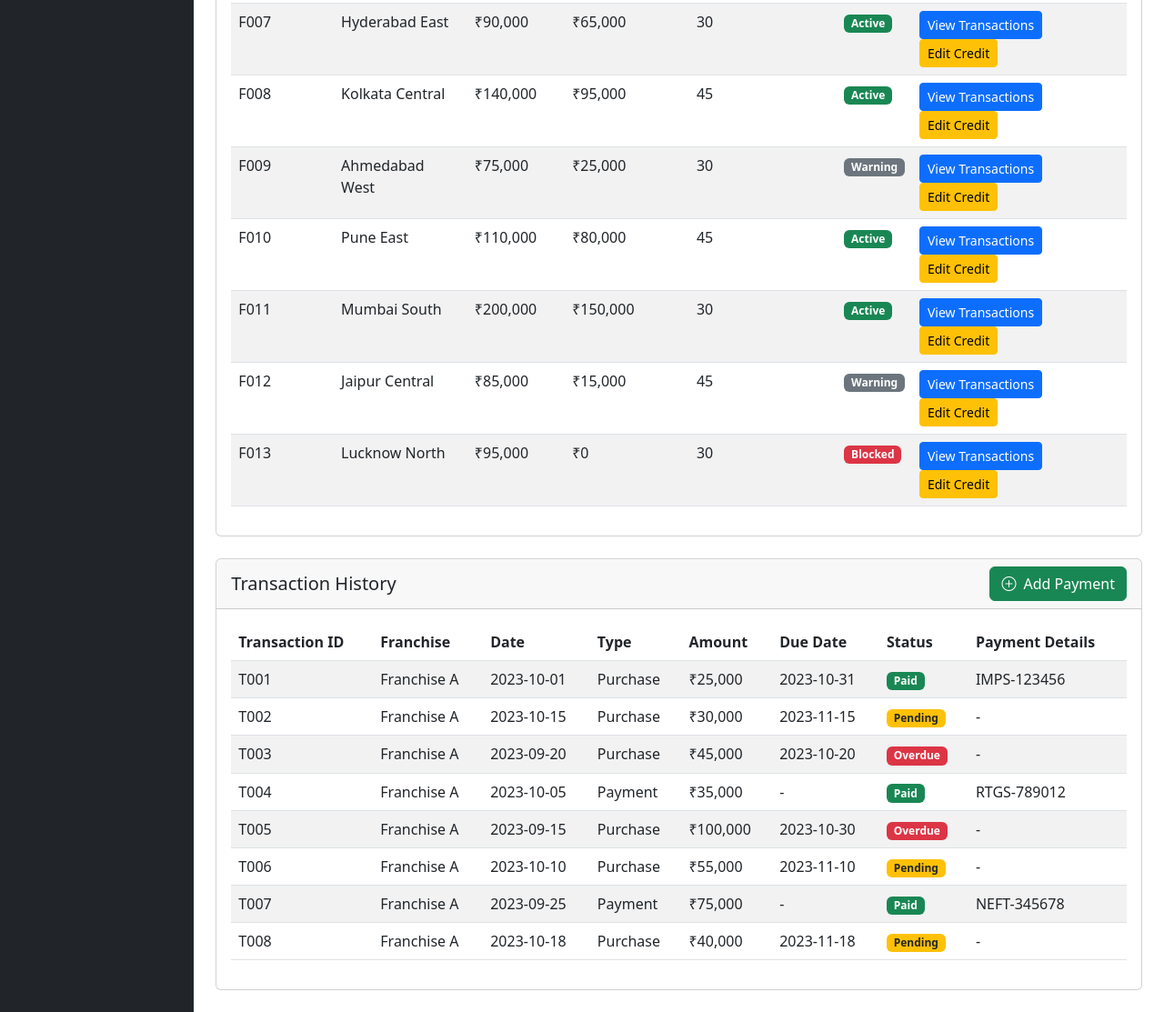
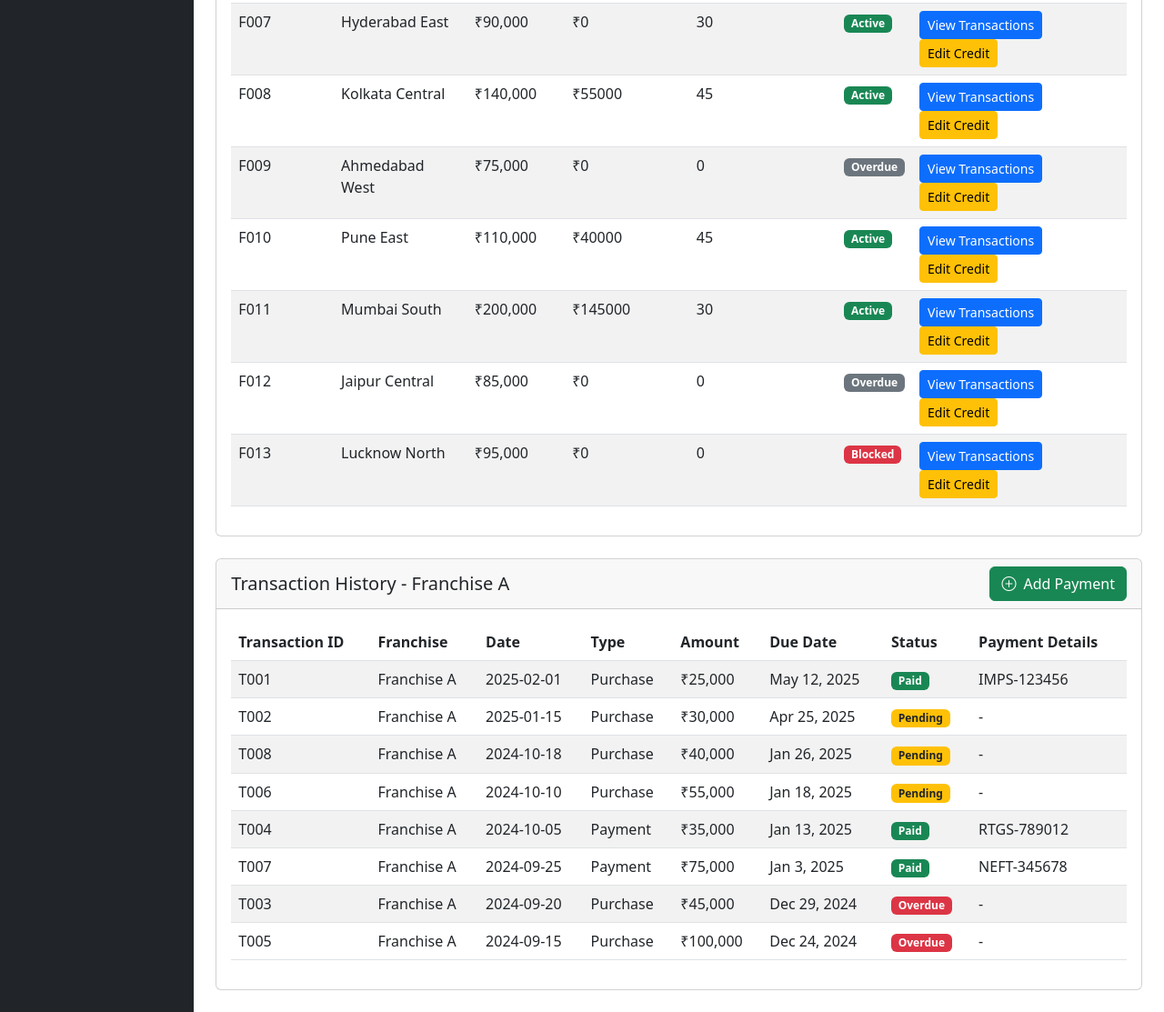
Before and after one commit to arpanm/cdit-franchise, a website: page mother-company-credits.html in a window 1280 px wide. Shown: the part 818-1931 px from the top of the page at 91% size. Drawn offline with nearby package versions, Linux system fonts and the light colour scheme.

Commit message:
adding credit management

```diff
--- a/js/mother-company-credits.js
+++ b/js/mother-company-credits.js
@@ -1,78 +1,78 @@
 // Mock data for testing
 const mockFranchises = [
-    { id: 'F001', name: 'Franchise A', creditLimit: 100000, availableCredit: 75000, creditPeriod: 30, status: 'Active' },
-    { id: 'F002', name: 'Franchise B', creditLimit: 150000, availableCredit: 50000, creditPeriod: 45, status: 'Blocked' },
-    { id: 'F003', name: 'Franchise C', creditLimit: 200000, availableCredit: 180000, creditPeriod: 30, status: 'Active' },
-    { id: 'F004', name: 'Delhi North', creditLimit: 180000, availableCredit: 120000, creditPeriod: 30, status: 'Active' },
-    { id: 'F005', name: 'Bangalore Central', creditLimit: 160000, availableCredit: 40000, creditPeriod: 45, status: 'Warning' },
-    { id: 'F006', name: 'Chennai South', creditLimit: 120000, availableCredit: 0, creditPeriod: 30, status: 'Blocked' },
-    { id: 'F007', name: 'Hyderabad East', creditLimit: 90000, availableCredit: 65000, creditPeriod: 30, status: 'Active' },
-    { id: 'F008', name: 'Kolkata Central', creditLimit: 140000, availableCredit: 95000, creditPeriod: 45, status: 'Active' },
-    { id: 'F009', name: 'Ahmedabad West', creditLimit: 75000, availableCredit: 25000, creditPeriod: 30, status: 'Warning' },
-    { id: 'F010', name: 'Pune East', creditLimit: 110000, availableCredit: 80000, creditPeriod: 45, status: 'Active' },
-    { id: 'F011', name: 'Mumbai South', creditLimit: 200000, availableCredit: 150000, creditPeriod: 30, status: 'Active' },
-    { id: 'F012', name: 'Jaipur Central', creditLimit: 85000, availableCredit: 15000, creditPeriod: 45, status: 'Warning' },
-    { id: 'F013', name: 'Lucknow North', creditLimit: 95000, availableCredit: 0, creditPeriod: 30, status: 'Blocked' }
+    { id: 'F001', name: 'Franchise A', creditLimit: 100000, creditPeriod: 30, status: 'Active' },
+    { id: 'F002', name: 'Franchise B', creditLimit: 150000, creditPeriod: 0, status: 'Blocked' },
+    { id: 'F003', name: 'Franchise C', creditLimit: 200000, creditPeriod: 30, status: 'Active' },
+    { id: 'F004', name: 'Delhi North', creditLimit: 180000, creditPeriod: 30, status: 'Active' },
+    { id: 'F005', name: 'Bangalore Central', creditLimit: 160000, creditPeriod: 0, status: 'Overdue' },
+    { id: 'F006', name: 'Chennai South', creditLimit: 120000, creditPeriod: 0, status: 'Blocked' },
+    { id: 'F007', name: 'Hyderabad East', creditLimit: 90000, creditPeriod: 30, status: 'Active' },
+    { id: 'F008', name: 'Kolkata Central', creditLimit: 140000, creditPeriod: 45, status: 'Active' },
+    { id: 'F009', name: 'Ahmedabad West', creditLimit: 75000, creditPeriod: 0, status: 'Overdue' },
+    { id: 'F010', name: 'Pune East', creditLimit: 110000, creditPeriod: 45, status: 'Active' },
+    { id: 'F011', name: 'Mumbai South', creditLimit: 200000, creditPeriod: 30, status: 'Active' },
+    { id: 'F012', name: 'Jaipur Central', creditLimit: 85000, creditPeriod: 0, status: 'Overdue' },
+    { id: 'F013', name: 'Lucknow North', creditLimit: 95000, creditPeriod: 0, status: 'Blocked' }
 ];
 
 const mockTransactions = [
     // Franchise F001 transactions
-    { id: 'T001', franchiseId: 'F001', date: '2023-10-01', type: 'Purchase', amount: 25000, dueDate: '2023-10-31', status: 'Paid', paymentDetails: 'IMPS-123456' },
-    { id: 'T002', franchiseId: 'F001', date: '2023-10-15', type: 'Purchase', amount: 30000, dueDate: '2023-11-15', status: 'Pending', paymentDetails: '-' },
-    { id: 'T003', franchiseId: 'F001', date: '2023-09-20', type: 'Purchase', amount: 45000, dueDate: '2023-10-20', status: 'Overdue', paymentDetails: '-' },
-    { id: 'T004', franchiseId: 'F001', date: '2023-10-05', type: 'Payment', amount: 35000, dueDate: '-', status: 'Paid', paymentDetails: 'RTGS-789012' },
-    { id: 'T005', franchiseId: 'F001', date: '2023-09-15', type: 'Purchase', amount: 100000, dueDate: '2023-10-30', status: 'Overdue', paymentDetails: '-' },
-    { id: 'T006', franchiseId: 'F001', date: '2023-10-10', type: 'Purchase', amount: 55000, dueDate: '2023-11-10', status: 'Pending', paymentDetails: '-' },
-    { id: 'T007', franchiseId: 'F001', date: '2023-09-25', type: 'Payment', amount: 75000, dueDate: '-', status: 'Paid', paymentDetails: 'NEFT-345678' },
-    { id: 'T008', franchiseId: 'F001', date: '2023-10-18', type: 'Purchase', amount: 40000, dueDate: '2023-11-18', status: 'Pending', paymentDetails: '-' },
+    { id: 'T001', franchiseId: 'F001', date: '2025-02-01', type: 'Purchase', amount: 25000, status: 'Paid', paymentDetails: 'IMPS-123456' },
+    { id: 'T002', franchiseId: 'F001', date: '2025-01-15', type: 'Purchase', amount: 30000, status: 'Pending', paymentDetails: '-' },
+    { id: 'T003', franchiseId: 'F001', date: '2024-09-20', type: 'Purchase', amount: 45000, status: 'Overdue', paymentDetails: '-' },
+    { id: 'T004', franchiseId: 'F001', date: '2024-10-05', type: 'Payment', amount: 35000, status: 'Paid', paymentDetails: 'RTGS-789012' },
+    { id: 'T005', franchiseId: 'F001', date: '2024-09-15', type: 'Purchase', amount: 100000, status: 'Overdue', paymentDetails: '-' },
+    { id: 'T006', franchiseId: 'F001', date: '2024-10-10', type: 'Purchase', amount: 55000, status: 'Pending', paymentDetails: '-' },
+    { id: 'T007', franchiseId: 'F001', date: '2024-09-25', type: 'Payment', amount: 75000, status: 'Paid', paymentDetails: 'NEFT-345678' },
+    { id: 'T008', franchiseId: 'F001', date: '2024-10-18', type: 'Purchase', amount: 40000, status: 'Pending', paymentDetails: '-' },
 
     // Franchise F003 transactions
-    { id: 'T009', franchiseId: 'F003', date: '2023-09-30', type: 'Purchase', amount: 60000, dueDate: '2023-10-30', status: 'Paid', paymentDetails: 'IMPS-901234' },
-    { id: 'T010', franchiseId: 'F003', date: '2023-10-12', type: 'Purchase', amount: 85000, dueDate: '2023-11-12', status: 'Pending', paymentDetails: '-' },
-    { id: 'T011', franchiseId: 'F003', date: '2023-10-20', type: 'Payment', amount: 60000, dueDate: '-', status: 'Paid', paymentDetails: 'RTGS-567890' },
-    { id: 'T012', franchiseId: 'F003', date: '2023-01-28', type: 'Purchase', amount: 35000, dueDate: '2023-01-28', status: 'Overdue', paymentDetails: '-' },
-    { id: 'T009', franchiseId: 'F003', date: '2023-01-30', type: 'Purchase', amount: 60000, dueDate: '2023-01-30', status: 'Paid', paymentDetails: 'IMPS-901234' },
-    { id: 'T010', franchiseId: 'F003', date: '2023-01-12', type: 'Purchase', amount: 85000, dueDate: '2023-02-12', status: 'Pending', paymentDetails: '-' },
-    { id: 'T011', franchiseId: 'F003', date: '2023-01-20', type: 'Payment', amount: 60000, dueDate: '-', status: 'Paid', paymentDetails: 'RTGS-567890' },
-    { id: 'T012', franchiseId: 'F003', date: '2023-01-28', type: 'Purchase', amount: 35000, dueDate: '2023-01-28', status: 'Overdue', paymentDetails: '-' },
+    { id: 'T009', franchiseId: 'F003', date: '2025-01-30', type: 'Purchase', amount: 60000, status: 'Paid', paymentDetails: 'IMPS-901234' },
+    { id: 'T010', franchiseId: 'F003', date: '2025-02-12', type: 'Purchase', amount: 85000, status: 'Pending', paymentDetails: '-' },
+    { id: 'T011', franchiseId: 'F003', date: '2024-10-20', type: 'Payment', amount: 60000, status: 'Paid', paymentDetails: 'RTGS-567890' },
+    { id: 'T012', franchiseId: 'F003', date: '2025-01-28', type: 'Purchase', amount: 35000, status: 'Overdue', paymentDetails: '-' },
+    { id: 'T009', franchiseId: 'F003', date: '2025-01-30', type: 'Purchase', amount: 60000, status: 'Paid', paymentDetails: 'IMPS-901234' },
+    { id: 'T010', franchiseId: 'F003', date: '2025-01-12', type: 'Purchase', amount: 85000, status: 'Pending', paymentDetails: '-' },
+    { id: 'T011', franchiseId: 'F003', date: '2025-01-20', type: 'Payment', amount: 60000, status: 'Paid', paymentDetails: 'RTGS-567890' },
+    { id: 'T012', franchiseId: 'F003', date: '2025-01-28', type: 'Purchase', amount: 35000, status: 'Overdue', paymentDetails: '-' },
 
     // Franchise F004 transactions (Delhi North)
-    { id: 'T013', franchiseId: 'F004', date: '2023-10-02', type: 'Purchase', amount: 45000, dueDate: '2023-11-02', status: 'Pending', paymentDetails: '-' },
-    { id: 'T014', franchiseId: 'F004', date: '2023-09-18', type: 'Purchase', amount: 65000, dueDate: '2023-10-18', status: 'Overdue', paymentDetails: '-' },
-    { id: 'T015', franchiseId: 'F004', date: '2023-10-08', type: 'Payment', amount: 50000, dueDate: '-', status: 'Paid', paymentDetails: 'NEFT-678901' },
-    { id: 'T016', franchiseId: 'F004', date: '2023-10-15', type: 'Purchase', amount: 35000, dueDate: '2023-11-15', status: 'Pending', paymentDetails: '-' },
-    { id: 'T017', franchiseId: 'F004', date: '2023-09-25', type: 'Payment', amount: 40000, dueDate: '-', status: 'Paid', paymentDetails: 'IMPS-234567' },
-    { id: 'T018', franchiseId: 'F004', date: '2023-09-20', type: 'Purchase', amount: 75000, dueDate: '2023-10-20', status: 'Overdue', paymentDetails: '-' },
-    { id: 'T019', franchiseId: 'F004', date: '2023-10-05', type: 'Payment', amount: 55000, dueDate: '-', status: 'Paid', paymentDetails: 'RTGS-345678' },
-    { id: 'T020', franchiseId: 'F004', date: '2023-10-12', type: 'Purchase', amount: 45000, dueDate: '2023-11-12', status: 'Pending', paymentDetails: '-' },
-    { id: 'T021', franchiseId: 'F004', date: '2023-09-28', type: 'Purchase', amount: 60000, dueDate: '2023-10-28', status: 'Overdue', paymentDetails: '-' },
-    { id: 'T022', franchiseId: 'F004', date: '2023-10-18', type: 'Payment', amount: 35000, dueDate: '-', status: 'Paid', paymentDetails: 'NEFT-456789' },
+    { id: 'T013', franchiseId: 'F004', date: '2025-02-02', type: 'Purchase', amount: 45000, status: 'Pending', paymentDetails: '-' },
+    { id: 'T014', franchiseId: 'F004', date: '2025-01-18', type: 'Purchase', amount: 65000, status: 'Overdue', paymentDetails: '-' },
+    { id: 'T015', franchiseId: 'F004', date: '2024-10-08', type: 'Payment', amount: 50000, status: 'Paid', paymentDetails: 'NEFT-678901' },
+    { id: 'T016', franchiseId: 'F004', date: '2024-10-15', type: 'Purchase', amount: 35000, status: 'Pending', paymentDetails: '-' },
+    { id: 'T017', franchiseId: 'F004', date: '2024-09-25', type: 'Payment', amount: 40000, status: 'Paid', paymentDetails: 'IMPS-234567' },
+    { id: 'T018', franchiseId: 'F004', date: '2024-09-20', type: 'Purchase', amount: 75000, status: 'Overdue', paymentDetails: '-' },
+    { id: 'T019', franchiseId: 'F004', date: '2024-10-05', type: 'Payment', amount: 55000, status: 'Paid', paymentDetails: 'RTGS-345678' },
+    { id: 'T020', franchiseId: 'F004', date: '2024-10-12', type: 'Purchase', amount: 45000, status: 'Pending', paymentDetails: '-' },
+    { id: 'T021', franchiseId: 'F004', date: '2024-09-28', type: 'Purchase', amount: 60000, status: 'Overdue', paymentDetails: '-' },
+    { id: 'T022', franchiseId: 'F004', date: '2024-10-18', type: 'Payment', amount: 35000, status: 'Paid', paymentDetails: 'NEFT-456789' },
 
     // Franchise F006 transactions (Chennai South)
-    { id: 'T023', franchiseId: 'F006', date: '2023-09-15', type: 'Purchase', amount: 85000, dueDate: '2023-10-15', status: 'Overdue', paymentDetails: '-' },
-    { id: 'T024', franchiseId: 'F006', date: '2023-10-01', type: 'Purchase', amount: 55000, dueDate: '2023-11-01', status: 'Pending', paymentDetails: '-' },
-    { id: 'T025', franchiseId: 'F006', date: '2023-10-10', type: 'Payment', amount: 45000, dueDate: '-', status: 'Paid', paymentDetails: 'IMPS-567890' },
-    { id: 'T026', franchiseId: 'F006', date: '2023-09-25', type: 'Purchase', amount: 70000, dueDate: '2023-10-25', status: 'Overdue', paymentDetails: '-' },
-    { id: 'T027', franchiseId: 'F006', date: '2023-10-15', type: 'Payment', amount: 30000, dueDate: '-', status: 'Paid', paymentDetails: 'RTGS-678901' },
+    { id: 'T023', franchiseId: 'F006', date: '2025-01-15', type: 'Purchase', amount: 85000, status: 'Overdue', paymentDetails: '-' },
+    { id: 'T024', franchiseId: 'F006', date: '2024-10-01', type: 'Purchase', amount: 55000, status: 'Pending', paymentDetails: '-' },
+    { id: 'T025', franchiseId: 'F006', date: '2024-10-10', type: 'Payment', amount: 45000, status: 'Paid', paymentDetails: 'IMPS-567890' },
+    { id: 'T026', franchiseId: 'F006', date: '2024-09-25', type: 'Purchase', amount: 70000, status: 'Overdue', paymentDetails: '-' },
+    { id: 'T027', franchiseId: 'F006', date: '2024-10-15', type: 'Payment', amount: 30000, status: 'Paid', paymentDetails: 'RTGS-678901' },
 
     // Franchise F010 transactions (Pune East)
-    { id: 'T028', franchiseId: 'F010', date: '2023-09-22', type: 'Purchase', amount: 40000, dueDate: '2023-10-22', status: 'Overdue', paymentDetails: '-' },
-    { id: 'T029', franchiseId: 'F010', date: '2023-10-05', type: 'Payment', amount: 35000, dueDate: '-', status: 'Paid', paymentDetails: 'NEFT-789012' },
-    { id: 'T030', franchiseId: 'F010', date: '2023-10-12', type: 'Purchase', amount: 30000, dueDate: '2023-11-12', status: 'Pending', paymentDetails: '-' },
-    { id: 'T031', franchiseId: 'F010', date: '2023-09-28', type: 'Purchase', amount: 25000, dueDate: '2023-10-28', status: 'Overdue', paymentDetails: '-' },
-    { id: 'T032', franchiseId: 'F010', date: '2023-10-18', type: 'Payment', amount: 20000, dueDate: '-', status: 'Paid', paymentDetails: 'IMPS-890123' },
+    { id: 'T028', franchiseId: 'F010', date: '2025-01-22', type: 'Purchase', amount: 40000, status: 'Pending', paymentDetails: '-' },
+    { id: 'T029', franchiseId: 'F010', date: '2024-10-05', type: 'Payment', amount: 35000, status: 'Paid', paymentDetails: 'NEFT-789012' },
+    { id: 'T030', franchiseId: 'F010', date: '2024-10-12', type: 'Purchase', amount: 30000, status: 'Overdue', paymentDetails: '-' },
+    { id: 'T031', franchiseId: 'F010', date: '2024-09-28', type: 'Purchase', amount: 25000, status: 'Overdue', paymentDetails: '-' },
+    { id: 'T032', franchiseId: 'F010', date: '2024-10-18', type: 'Payment', amount: 20000, status: 'Paid', paymentDetails: 'IMPS-890123' },
 
     // Franchise F008 transactions (Mumbai South)
-    { id: 'T043', franchiseId: 'F011', date: '2023-11-20', type: 'Purchase', amount: 155000, dueDate: '2023-11-20', status: 'Overdue', paymentDetails: '-' },
-    { id: 'T044', franchiseId: 'F011', date: '2023-11-02', type: 'Payment', amount: 145000, dueDate: '-', status: 'Paid', paymentDetails: 'RTGS-921234' },
-    { id: 'T045', franchiseId: 'F011', date: '2023-11-10', type: 'Purchase', amount: 135000, dueDate: '2023-12-10', status: 'Pending', paymentDetails: '-' },
+    { id: 'T043', franchiseId: 'F011', date: '2025-01-20', type: 'Purchase', amount: 155000, status: 'Pending', paymentDetails: '-' },
+    { id: 'T044', franchiseId: 'F011', date: '2025-02-02', type: 'Payment', amount: 145000, status: 'Paid', paymentDetails: 'RTGS-921234' },
+    { id: 'T045', franchiseId: 'F011', date: '2024-11-10', type: 'Purchase', amount: 135000, status: 'Overdue', paymentDetails: '-' },
 
     // Franchise F008 transactions (Kolkata Central)
-    { id: 'T033', franchiseId: 'F008', date: '2023-09-20', type: 'Purchase', amount: 55000, dueDate: '2023-10-20', status: 'Overdue', paymentDetails: '-' },
-    { id: 'T034', franchiseId: 'F008', date: '2023-10-02', type: 'Payment', amount: 45000, dueDate: '-', status: 'Paid', paymentDetails: 'RTGS-901234' },
-    { id: 'T035', franchiseId: 'F008', date: '2023-10-10', type: 'Purchase', amount: 35000, dueDate: '2023-11-10', status: 'Pending', paymentDetails: '-' },
-    { id: 'T036', franchiseId: 'F008', date: '2023-09-25', type: 'Purchase', amount: 40000, dueDate: '2023-10-25', status: 'Overdue', paymentDetails: '-' },
-    { id: 'T037', franchiseId: 'F008', date: '2023-10-15', type: 'Payment', amount: 30000, dueDate: '-', status: 'Paid', paymentDetails: 'NEFT-012345' }
+    { id: 'T033', franchiseId: 'F008', date: '2025-01-20', type: 'Purchase', amount: 55000, status: 'Pending', paymentDetails: '-' },
+    { id: 'T034', franchiseId: 'F008', date: '2024-10-02', type: 'Payment', amount: 45000, status: 'Paid', paymentDetails: 'RTGS-901234' },
+    { id: 'T035', franchiseId: 'F008', date: '2024-10-10', type: 'Purchase', amount: 35000, status: 'Overdue', paymentDetails: '-' },
+    { id: 'T036', franchiseId: 'F008', date: '2024-09-25', type: 'Purchase', amount: 40000, status: 'Overdue', paymentDetails: '-' },
+    { id: 'T037', franchiseId: 'F008', date: '2024-10-15', type: 'Payment', amount: 30000, status: 'Paid', paymentDetails: 'NEFT-012345' }
 ];
 
 // Global variables
@@ -109,9 +109,11 @@ function setupEventListeners() {
 // Update credit overview cards
 function updateCreditOverview() {
     const totalCredit = mockFranchises.reduce((sum, franchise) => sum + franchise.creditLimit, 0);
-    const availableCredit = mockFranchises.reduce((sum, franchise) => sum + franchise.availableCredit, 0);
+    const availableCredit = mockTransactions
+        .filter(t => (t.type === 'Purchase'))
+        .reduce((sum, t) => sum + t.amount, 0);
     const pendingAmount = mockTransactions
-        .filter(t => t.status === 'Pending')
+        .filter(t => (t.status === 'Pending' || t.status === 'Overdue'))
         .reduce((sum, t) => sum + t.amount, 0);
     const overdueAmount = mockTransactions
         .filter(t => t.status === 'Overdue')
@@ -130,11 +132,17 @@ function populateFranchiseTable() {
 
     mockFranchises.forEach((franchise, index) => {
         const row = document.createElement('tr');
+        const availed = mockTransactions
+            .filter(t => (t.type === 'Purchase' && t.franchiseId === franchise.id))
+            .reduce((sum, t) => sum + t.amount, 0);
+        const paid = mockTransactions
+            .filter(t => (t.type === 'Payment' && t.franchiseId === franchise.id))
+            .reduce((sum, t) => sum + t.amount, 0);
         row.innerHTML = `
             <td>${franchise.id}</td>
             <td>${franchise.name}</td>
             <td>₹${franchise.creditLimit.toLocaleString()}</td>
-            <td>₹${franchise.availableCredit.toLocaleString()}</td>
+            <td>₹${availed - paid}</td>
             <td>${franchise.creditPeriod}</td>
             <td><span class="badge ${getStatusBadgeClass(franchise.status)}">${franchise.status}</span></td>
             <td>
@@ -179,20 +187,26 @@ function populateFranchiseDropdowns() {
 // View transactions for selected franchise
 function viewTransactions(franchiseId) {
     selectedFranchiseId = franchiseId;
+    const selectedFranchise = mockFranchises.find(f => f.id === franchiseId);
+    document.querySelector('#transactionHistoryTitle').textContent = `Transaction History - ${selectedFranchise.name}`;
     const tableBody = document.querySelector('#transactionHistoryTable tbody');
     tableBody.innerHTML = '';
 
-    const franchiseTransactions = mockTransactions.filter(t => t.franchiseId === franchiseId);
+    const franchiseTransactions = mockTransactions.filter(t => t.franchiseId === franchiseId).sort((function(a,b){return (new Date(a.date)).getTime() - (new Date(b.date).getTime())})).reverse();
 
     franchiseTransactions.forEach(transaction => {
         const row = document.createElement('tr');
+        var purchaseDate = new Date(transaction.date);
+        var creditPeriod = mockFranchises.find(f => f.id === transaction.franchiseId).creditLimit;
+        var dueDate = new Date(purchaseDate.getTime() + (creditPeriod*24*60*60));
         row.innerHTML = `
             <td>${transaction.id}</td>
             <td>${mockFranchises.find(f => f.id === transaction.franchiseId).name}</td>
             <td>${transaction.date}</td>
             <td>${transaction.type}</td>
             <td>₹${transaction.amount.toLocaleString()}</td>
-            <td>${transaction.dueDate}</td>
+            <td>${dueDate.toLocaleDateString('en-US', {year:"numeric", month:"short", day:"numeric"})}</td>
+
             <td><span class="badge ${getTransactionStatusBadgeClass(transaction.status)}">${transaction.status}</span></td>
             <td>${transaction.paymentDetails}</td>
         `;
@@ -238,10 +252,13 @@ function updateFranchiseCredit() {
         mockFranchises[franchiseIndex].creditLimit = creditLimit;
         mockFranchises[franchiseIndex].creditPeriod = creditPeriod;
         // Update available credit based on the new limit
-        const usedCredit = mockTransactions
-            .filter(t => t.franchiseId === franchiseId && t.status !== 'Paid')
+        const availed = mockTransactions
+            .filter(t => (t.type === 'Purchase' && t.franchiseId === franchise.id))
             .reduce((sum, t) => sum + t.amount, 0);
-        mockFranchises[franchiseIndex].availableCredit = creditLimit - usedCredit;
+        const paid = mockTransactions
+            .filter(t => (t.type === 'Payment' && t.franchiseId === franchise.id))
+            .reduce((sum, t) => sum + t.amount, 0);
+        mockFranchises[franchiseIndex].availableCredit = availed - paid;
     }
 
     // Refresh the dashboard
@@ -259,6 +276,8 @@ function addNewPayment() {
     const paymentDate = document.getElementById('paymentDate').value;
     const remarks = document.getElementById('paymentRemarks').value;
 
+    const franchiseIndex = mockFranchises.findIndex(f => f.id === franchiseId);
+    if (franchiseIndex !== -1) {
         // Add payment transaction
         const newTransaction = {
             id: `T${mockTransactions.length + 1}`.padStart(4, '0'),
@@ -266,16 +285,14 @@ function addNewPayment() {
             date: paymentDate,
             type: 'Payment',
             amount,
-        dueDate: '-',
+            dueDate: paymentDate + mockFranchises[franchiseIndex].creditPeriod,
             status: 'Paid',
             paymentDetails: `${paymentMode}-${transactionId}`
         };
         mockTransactions.push(newTransaction);
 
         // Update franchise available credit
-    const franchiseIndex = mockFranchises.findIndex(f => f.id === franchiseId);
-    if (franchiseIndex !== -1) {
-        mockFranchises[franchiseIndex].availableCredit += amount;
+        mockFranchises[franchiseIndex].availableCredit -= amount;
         // Check if we need to unblock the franchise
         const hasOverdue = mockTransactions.some(t =>
             t.franchiseId === franchiseId && t.status === 'Overdue'
--- a/mother-company-credits.html
+++ b/mother-company-credits.html
@@ -152,7 +152,7 @@
                 <!-- Transaction History -->
                 <div class="card mb-4">
                     <div class="card-header d-flex justify-content-between align-items-center">
-                        <h5 class="card-title mb-0">Transaction History</h5>
+                        <h5 class="card-title mb-0" id="transactionHistoryTitle">Transaction History: </h5>
                         <button class="btn btn-success" data-bs-toggle="modal" data-bs-target="#addPaymentModal">
                             <i class="bi bi-plus-circle me-2"></i>Add Payment
                         </button>
```
Lines whose indentation alone changed are shown as unchanged.
